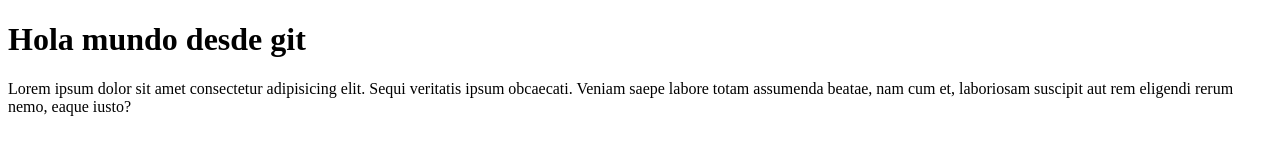
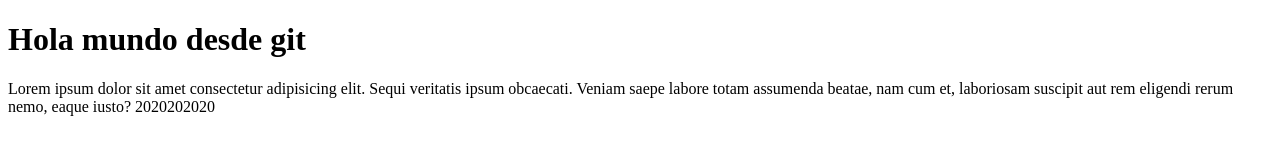
Before and after one commit to manueljrp2015/test-unit, a plain HTML site: page index.html in a window 1280 px wide. Drawn offline with Linux system fonts and the light colour scheme.

Commit message:
agregue nro al final

```diff
--- a/index.html
+++ b/index.html
@@ -8,7 +8,7 @@
 <body>
     <h1>Hola mundo desde git</h1>
     <p>
-        Lorem ipsum dolor sit amet consectetur adipisicing elit. Sequi veritatis ipsum obcaecati. Veniam saepe labore totam assumenda beatae, nam cum et, laboriosam suscipit aut rem eligendi rerum nemo, eaque iusto?
+        Lorem ipsum dolor sit amet consectetur adipisicing elit. Sequi veritatis ipsum obcaecati. Veniam saepe labore totam assumenda beatae, nam cum et, laboriosam suscipit aut rem eligendi rerum nemo, eaque iusto? 2020202020
     </p>
 </body>
 </html>
```
